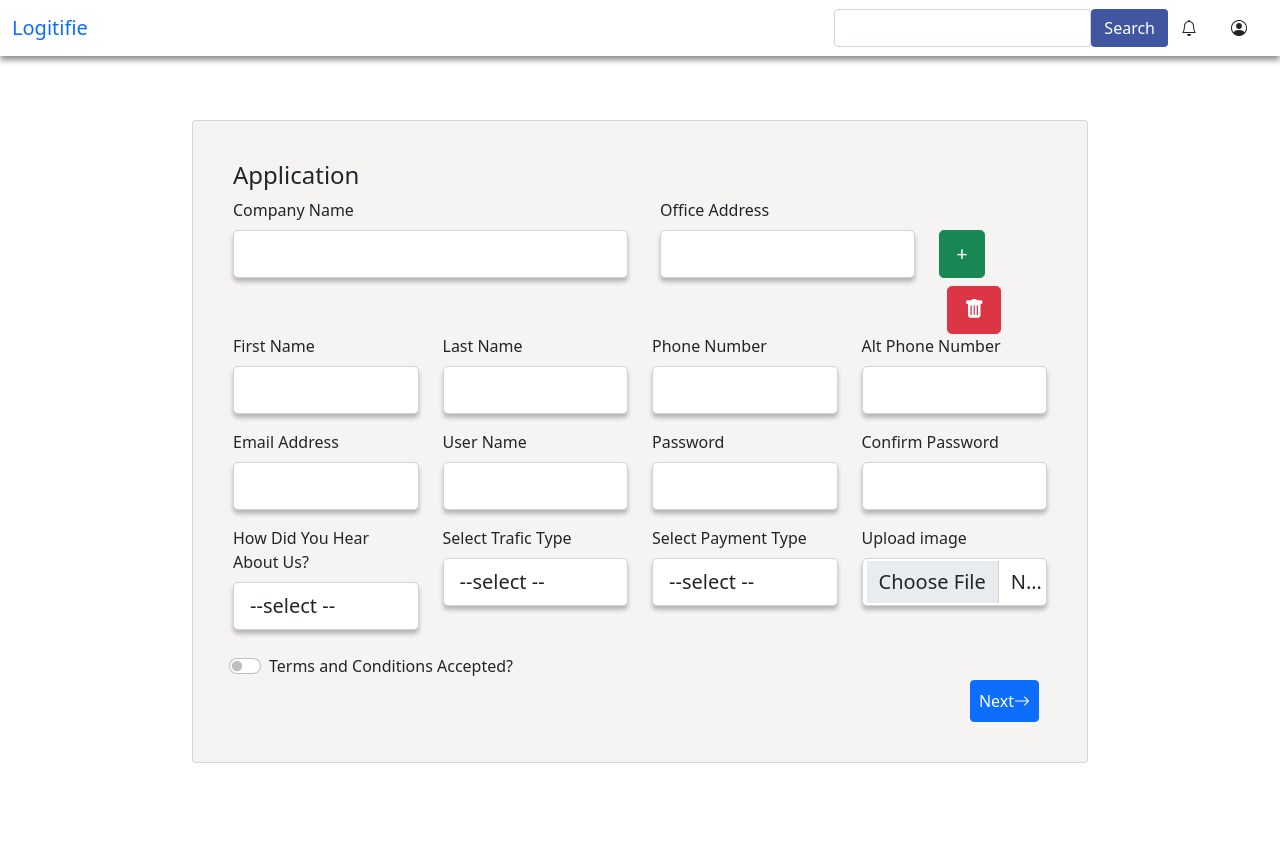
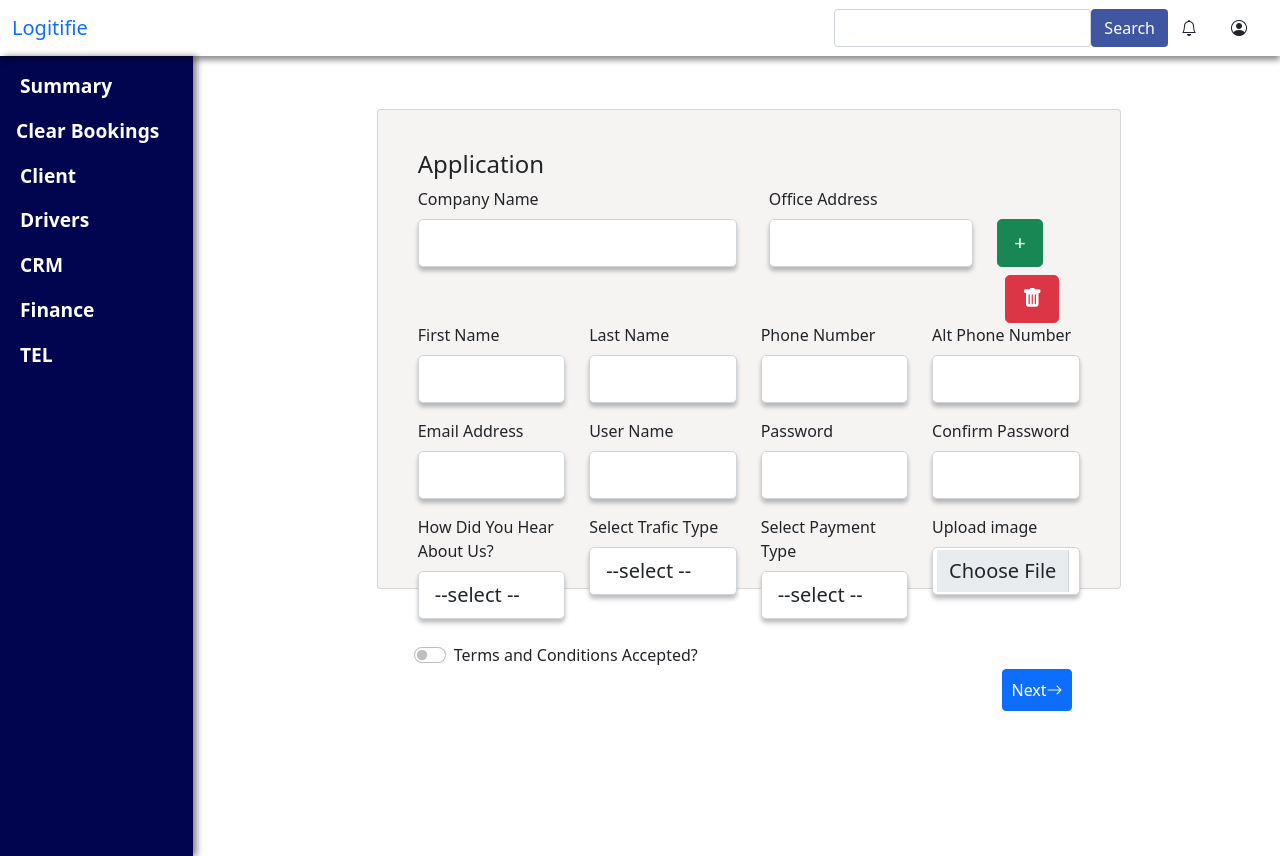
Before and after one commit to nehakumari0201/logitifieBootstrap, an Angular app in the folder logitifieBootstrap/: page /logitifieForm in a window 1280 px wide. Before the commit the page ends 800 px from the top, so only its background shows below. Built offline with nearby package versions, Linux system fonts and the light colour scheme.

Commit message:
create side nav

```diff
--- a/logitifieBootstrap/src/app/app-routing.module.ts
+++ b/logitifieBootstrap/src/app/app-routing.module.ts
@@ -1,10 +1,12 @@
+import { SidenavComponent } from './sidenav/sidenav.component';
 import { NgModule } from '@angular/core';
 import { RouterModule, Routes } from '@angular/router';
 import { LogitifieFormComponent } from './logitifie-form/logitifie-form.component';
 
 const routes: Routes = [
   {path:'logitifieForm',component:LogitifieFormComponent},
-  {path:'',redirectTo:'logitifieForm',pathMatch:'full'}
+  {path:'',redirectTo:'logitifieForm',pathMatch:'full'},
+  {path:'sidenav',component:SidenavComponent}
 ];
 
 @NgModule({
--- a/logitifieBootstrap/src/app/app.component.html
+++ b/logitifieBootstrap/src/app/app.component.html
@@ -9,4 +9,11 @@
     </form>
     </div>
 </nav>
-<router-outlet></router-outlet>
+<div class="row">
+  <div class="col-2">
+ <app-sidenav></app-sidenav>
+  </div>
+  <div class="col-10">
+    <router-outlet></router-outlet>
+  </div>
+</div>
--- a/logitifieBootstrap/src/app/app.module.ts
+++ b/logitifieBootstrap/src/app/app.module.ts
@@ -4,11 +4,13 @@ import { BrowserModule } from '@angular/platform-browser';
 import { AppRoutingModule } from './app-routing.module';
 import { AppComponent } from './app.component';
 import { LogitifieFormComponent } from './logitifie-form/logitifie-form.component';
+import { SidenavComponent } from './sidenav/sidenav.component';
 
 @NgModule({
   declarations: [
     AppComponent,
-    LogitifieFormComponent
+    LogitifieFormComponent,
+    SidenavComponent
   ],
   imports: [
     BrowserModule,
--- /dev/null
+++ b/logitifieBootstrap/src/app/sidenav/sidenav.component.css
@@ -0,0 +1,10 @@
+.sideNav
+{
+  background: #01054F;
+  box-shadow: 4px 0px 6px rgba(0, 0, 0, 0.45);
+  color: white;
+}
+.size
+{
+  font-size: larger;
+}
--- /dev/null
+++ b/logitifieBootstrap/src/app/sidenav/sidenav.component.html
@@ -0,0 +1,61 @@
+
+  <!-- <div class="row flex-nowrap"> -->
+      <div class=" sideNav ">
+          <div class="d-flex flex-column align-items-center align-items-sm-start px-3 pt-2 text-white min-vh-100">
+              <!-- <a href="/" class="d-flex align-items-center pb-3 mb-md-0 me-md-auto text-white text-decoration-none">
+                  <span class="fs-5 d-none d-sm-inline">Menu</span>
+              </a> -->
+              <ul class="nav nav-pills flex-column mb-sm-auto  mb-0 align-items-center align-items-sm-start" id="menu">
+                  <li class="nav-item">
+                      <a href="#" class="nav-link align-middle px-0 text-white">
+                           <span class="ms-1 d-none d-sm-inline size"><b>Summary</b></span>
+                      </a>
+                  </li>
+
+                  <li class="nav-item ">
+                    <a class="nav-link align-middle px-0 text-white size" href="#" id="navbarDropdownMenuLink" data-toggle="dropdown" aria-haspopup="true" aria-expanded="false">
+                    <span> <b>Clear Bookings</b></span>
+                    </a>
+                  </li>
+
+
+                  <li>
+                      <a href="#submenu1" data-bs-toggle="collapse" class="nav-link px-0 align-middle text-white size">
+                           <span class="ms-1 d-none d-sm-inline"><b>Client</b></span> </a>
+                  </li>
+                  <li>
+                      <a href="#" class="nav-link px-0 align-middle text-white ">
+                           <span class="ms-1 d-none d-sm-inline size"><b>Drivers</b></span></a>
+                  </li>
+                  <li>
+                      <a href="#submenu2" data-bs-toggle="collapse" class="nav-link px-0 align-middle text-white size">
+                           <span class="ms-1 d-none d-sm-inline"><b>CRM</b></span></a>
+                  </li>
+                  <li>
+                      <a href="#submenu3" data-bs-toggle="collapse" class="nav-link px-0 align-middle text-white size">
+                           <span class="ms-1 d-none d-sm-inline"><b>Finance</b></span> </a>
+                          <ul class="collapse nav flex-column ms-1" id="submenu3" data-bs-parent="#menu">
+                          <li class="w-100">
+                              <a href="#" class="nav-link px-0"> <span class="d-none d-sm-inline">Product</span> 1</a>
+                          </li>
+                          <li>
+                              <a href="#" class="nav-link px-0"> <span class="d-none d-sm-inline">Product</span> 2</a>
+                          </li>
+                          <li>
+                              <a href="#" class="nav-link px-0"> <span class="d-none d-sm-inline">Product</span> 3</a>
+                          </li>
+                          <li>
+                              <a href="#" class="nav-link px-0"> <span class="d-none d-sm-inline">Product</span> 4</a>
+                          </li>
+                      </ul>
+                  </li>
+                  <li>
+                      <a href="#" class="nav-link px-0 align-middle text-white size">
+                          <span class="ms-1 d-none d-sm-inline"><b>TEL</b></span> </a>
+                  </li>
+              </ul>
+              <hr>
+               </div>
+      </div>
+
+  <!-- </div> -->
--- /dev/null
+++ b/logitifieBootstrap/src/app/sidenav/sidenav.component.ts
@@ -0,0 +1,15 @@
+import { Component, OnInit } from '@angular/core';
+
+@Component({
+  selector: 'app-sidenav',
+  templateUrl: './sidenav.component.html',
+  styleUrls: ['./sidenav.component.css']
+})
+export class SidenavComponent implements OnInit {
+
+  constructor() { }
+
+  ngOnInit(): void {
+  }
+
+}
```
Also changed, not shown: 1 other file (tests, documents, lock files or other folders).
